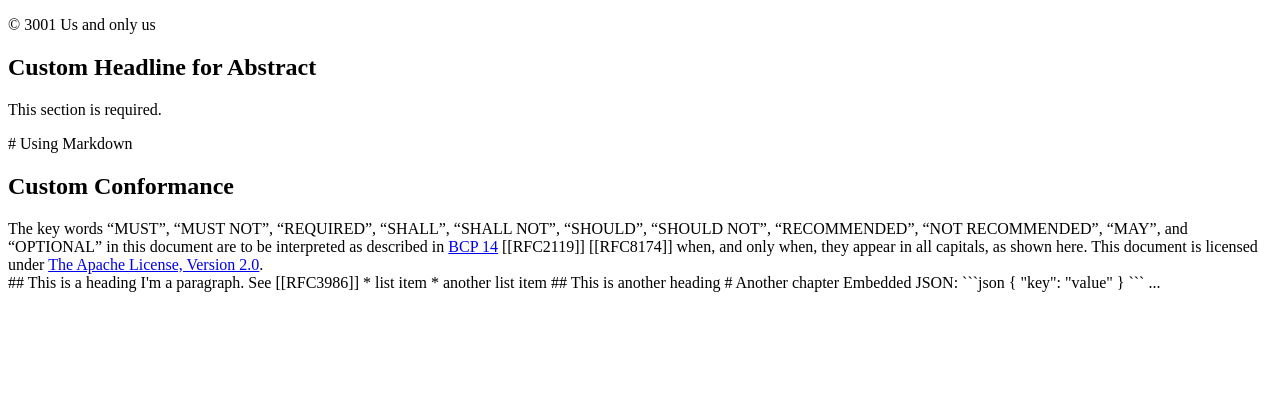
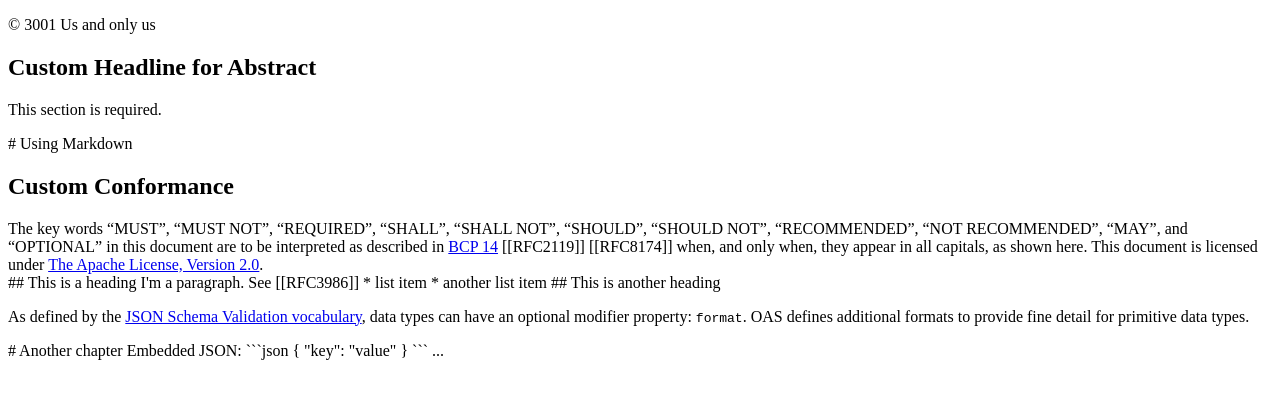
Before and after one commit to ralfhandl/respec-experiments, a website: page src/example.html in a window 1280 px wide. Drawn offline with Linux system fonts and the light colour scheme.

Commit message:
Anchors can't be empty

```diff
--- a/src/example.html
+++ b/src/example.html
@@ -91,6 +91,9 @@
 
 ## This is another heading
 
+<p><a id="dataTypeFormat">&ZeroWidthSpace;</a>As defined by the <a href="https://tools.ietf.org/html/draft-bhutton-json-schema-validation-00#section-7.3">JSON Schema Validation vocabulary</a>, data types can have an optional modifier property: <code>format</code>.
+OAS defines additional formats to provide fine detail for primitive data types.</p>
+
 # Another chapter
 
 Embedded JSON:
```
